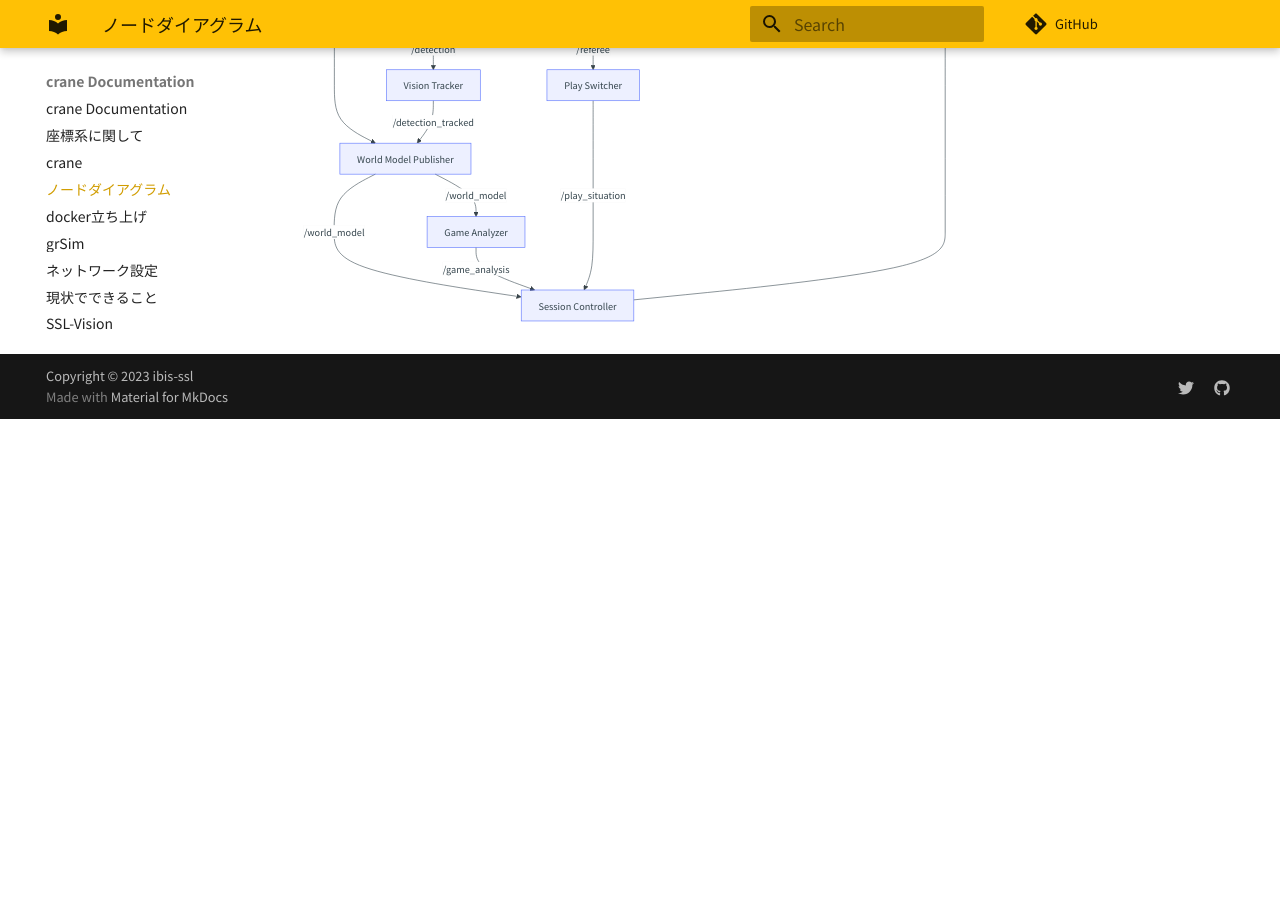
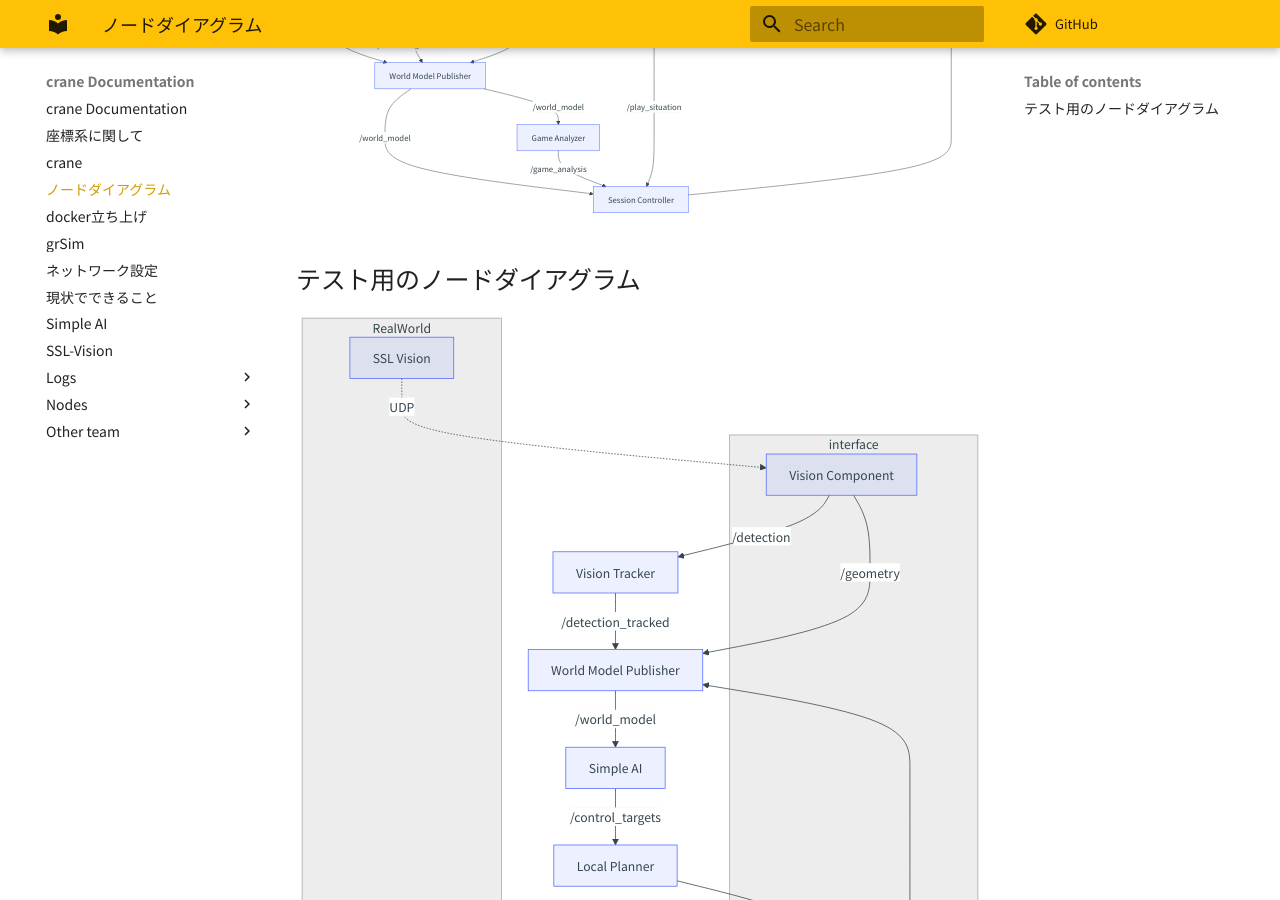
Before and after one commit to ibis-ssl/ibis_documentation, an MkDocs documentation site: the page built from docs/diagram.md, in a window 1280 px wide and 900 px high, scrolled down 553 px. Built offline with MkDocs 1.6.1 and Material for MkDocs 9.7.7, drawn with Linux system fonts in a browser that asks for light colours; nearby versions of some CDN libraries; some web fonts are replaced; comment, search, counter and statistics services are not loaded; before the commit the page ends 972 px from its top, so only the background shows below that; part of the change alters nothing that is shown.

````diff
--- a/docs/diagram.md
+++ b/docs/diagram.md
@@ -10,12 +10,11 @@ graph TD
         VC[Vision Component]
         GrC[GrSim Component]
         GCC[Game Controller Component]
+        Receiver[Robot Receiver]
     end
 
     SC[Session Controller]
     SS[Sim Sender]
-
-
 
     VT[Vision Tracker]
     WP[World Model Publisher]
@@ -48,5 +47,40 @@ graph TD
     LP -- /robot_commands -->  SS
     SS -- /commands -->  GrC
 
+    Receiver -- /feedback -->  WP
+```
 
+## テスト用のノードダイアグラム
+
+```mermaid
+graph TD
+    subgraph interface
+        VisionNode[Vision Component]
+        Sender[Real Sender]
+        Receiver[Robot Receiver]
+    end
+
+    VT[Vision Tracker]
+    WP[World Model Publisher]
+    Main[Simple AI]
+    LP[Local Planner]
+
+    subgraph RealWorld
+        Robot[Actual Robot CM4]
+        SSLVision[SSL Vision]
+    end
+
+    SSLVision -. UDP .->  VisionNode
+    VisionNode -- /detection -->  VT
+    VT -- /detection_tracked -->  WP
+    VisionNode -- /geometry -->  WP
+
+    WP -- /world_model -->  Main
+    Main -- /control_targets --> LP
+    LP -- /robot_commands -->  Sender
+
+    Sender -. UDP .->  Robot
+
+    Robot -. UDP .->  Receiver
+    Receiver -- /feedback -->  WP
 ```
--- /dev/null
+++ b/docs/simple_ai.md
@@ -0,0 +1,53 @@
+# Simple AI
+
+## 使い方
+
+- ロボットの設定
+  - IDを指定
+- コマンドの追加
+  - プルダウンでコマンドの種類を選ぶ
+  - 引数を設定する
+  - 追加ボタンを押す
+- コマンドキューの編集
+  - コマンドキューの中身を選択する
+  - 編集できる
+  - 実行中は編集できなくなる
+- コマンドキューの実行
+  - 実行ボタンを押す
+    - 実行中は停止ボタンになる
+  - コマンドは上から順に実行される
+
+## ノードダイアグラム
+
+```mermaid
+graph TD
+    subgraph interface
+        VisionNode[Vision Component]
+        Sender[Real Sender]
+        Receiver[Robot Receiver]
+    end
+
+    VT[Vision Tracker]
+    WP[World Model Publisher]
+    Main[Simple AI]
+    LP[Local Planner]
+
+    subgraph RealWorld
+        Robot[Actual Robot CM4]
+        SSLVision[SSL Vision]
+    end
+
+    SSLVision -. UDP .->  VisionNode
+    VisionNode -- /detection -->  VT
+    VT -- /detection_tracked -->  WP
+    VisionNode -- /geometry -->  WP
+
+    WP -- /world_model -->  Main
+    Main -- /control_targets --> LP
+    LP -- /robot_commands -->  Sender
+
+    Sender -. UDP .->  Robot
+
+    Robot -. UDP .->  Receiver
+    Receiver -- /feedback -->  WP
+```
````
